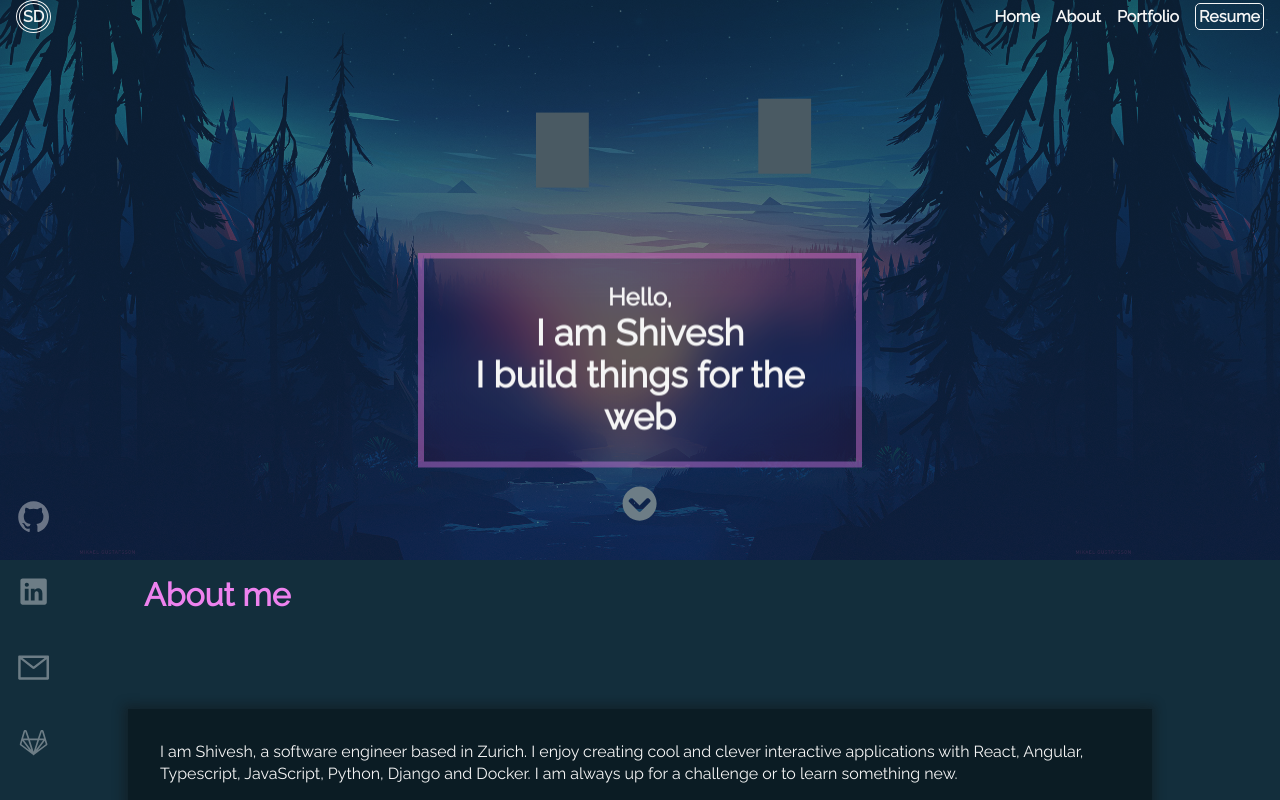
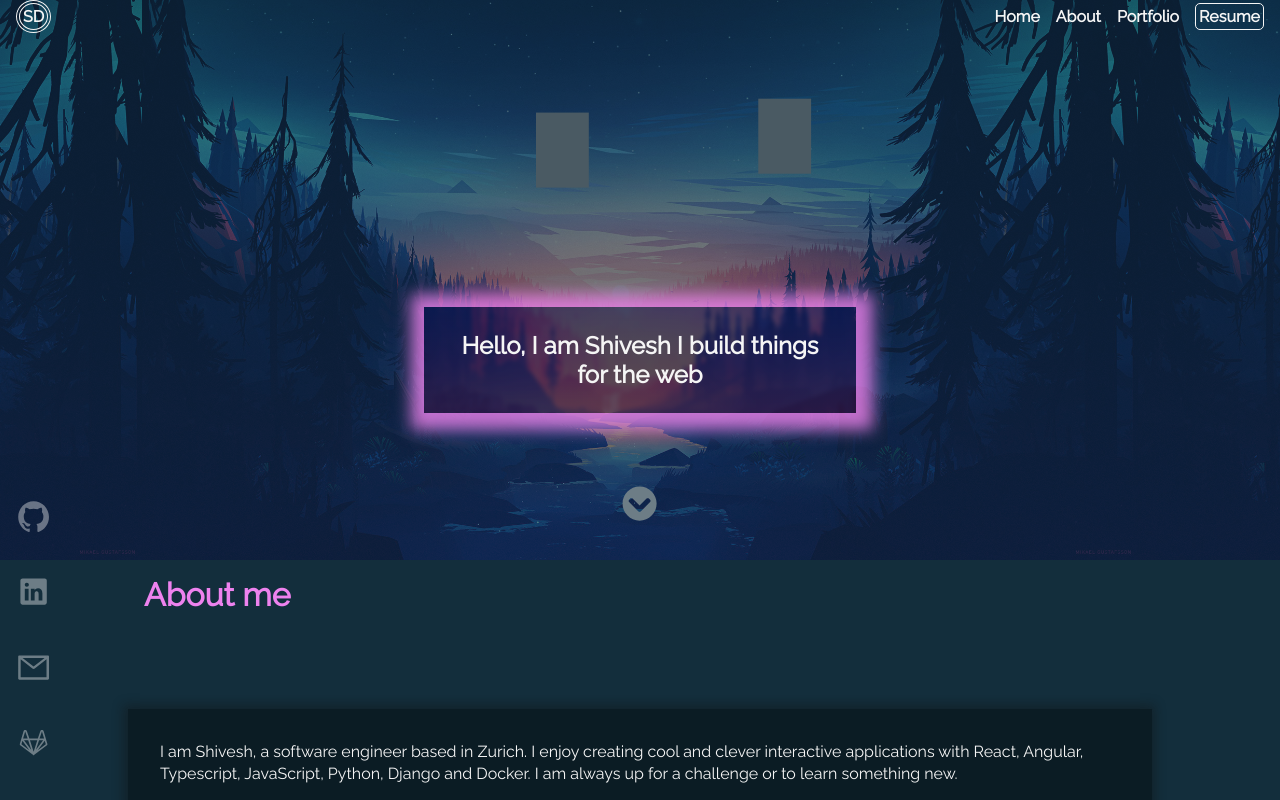
Before and after one commit to shivy108/gallery, a React (Create React App) app: page / in a window 1280 px wide. Shown: the top 800 px of the page. Built offline with nearby package versions, Linux system fonts and the light colour scheme; grey boxes are pictures that could not be loaded.

Commit message:
animation

```diff
--- a/package.json
+++ b/package.json
@@ -3,7 +3,6 @@
   "version": "0.1.0",
   "private": true,
   "dependencies": {
-    "@material-ui/core": "^4.11.0",
     "@testing-library/jest-dom": "^4.2.4",
     "@testing-library/react": "^9.5.0",
     "@testing-library/user-event": "^7.2.1",
@@ -11,14 +10,10 @@
     "@types/node": "^14.6.0",
     "@types/react": "^16.9.46",
     "@types/react-dom": "^16.9.8",
-    "@types/react-router-dom": "^5.1.5",
     "node-sass": "^4.14.1",
     "react": "^16.13.1",
     "react-dom": "^16.13.1",
     "react-icons": "^3.11.0",
-    "react-player": "^2.6.1",
-    "react-router": "^5.2.0",
-    "react-router-dom": "^5.2.0",
     "react-scripts": "3.4.3",
     "react-spring": "^8.0.27",
     "typescript": "^4.0.2"
--- a/src/index.tsx
+++ b/src/index.tsx
@@ -2,11 +2,11 @@ import React from 'react';
 import ReactDOM from 'react-dom';
 import './index.css';
 import * as serviceWorker from './serviceWorker';
-import Routes from './routes';
+import App from './pages/LandingPage';
 
 ReactDOM.render(
   <React.StrictMode>
-    <Routes />
+    <App />
   </React.StrictMode>,
   document.getElementById('root')
 );
--- a/src/pages/LandingPage/index.tsx
+++ b/src/pages/LandingPage/index.tsx
@@ -1,4 +1,5 @@
 import React, { useEffect, useState } from "react";
+import { useSpring, animated } from "react-spring";
 
 import "./style.scss";
 import { FaChevronCircleDown } from "react-icons/fa";
@@ -9,105 +10,128 @@ import laptop from "../../assets/laptop.png";
 import Project from "../../components/Project";
 import nike from "../../assets/nike-1.gif";
 
+
 const App = () => {
   const [show, handleShow] = useState(false);
+
+  const [state, toggle] = useState(true);
+  const { x } = useSpring({
+    from: { x: 0 },
+    x: state ? 1 : 0,
+    config: { duration: 1000 },
+  });
 
   useEffect(() => {
     console.log(show);
     window.addEventListener("scroll", () => {
-      if (window.scrollY) {
+      if (window.scrollY > 621) {
         handleShow(true);
       } else handleShow(false);
     });
     return () => {
       window.removeEventListener("scroll", () => {
-          handleShow(false);
+        handleShow(false);
       });
     };
   }, [show]);
 
   return (
-    <div className='page' id='page'>
+    <div className="page" id="page">
       <div className={show ? "navBlur" : "nav"}>
-        <div className='navIconWrapper'>
-          <div className='iconWrapper1'>
-            <div className='iconWrapper2'>
-              <h4 className='navIcon'>SD</h4>
+        <div className="navIconWrapper">
+          <div className="iconWrapper1">
+            <div className="iconWrapper2">
+              <h4 className="navIcon">SD</h4>
             </div>
           </div>
         </div>
-        <div className='navMenu'>
-          <h4 className='navItem'>
-            <a href='#page'>Home</a>
+        <div className="navMenu">
+          <h4 className="navItem">
+            <a href="#page">Home</a>
           </h4>
-          <a href='#About'>
+          <a href="#About">
             {" "}
-            <h4 className='navItem'>About</h4>
+            <h4 className="navItem">About</h4>
           </a>
-          <a href='#Projects'>
-            <h4 className='navItem'>Portfolio</h4>
+          <a href="#Projects">
+            <h4 className="navItem">Portfolio</h4>
           </a>
-          <a href='../../documents/resume.pdf' download='resume.pdf'>
-            <div className='navButtonWrapper'>
-              <h4 className='navButton'>Resume</h4>
-            </div>
+          <a href="../../documents/resume.pdf" download="resume.pdf">
+            <animated.div
+              style={{
+                opacity: x.interpolate({ range: [0, 1], output: [0.3, 1] }),
+                transform: x
+                  .interpolate({
+                    range: [0, 0.25, 0.35, 0.45, 0.55, 0.65, 0.75, 1],
+                    output: [1, 0.97, 0.9, 1.1, 0.9, 1.1, 1.03, 1],
+                  })
+                  .interpolate((x) => `scale(${x})`),
+              }}
+            >
+              <div onClick={() => toggle(!state)} className="navButtonWrapper">
+                <h4 className="navButton">Resume</h4>
+              </div>
+            </animated.div>
           </a>
         </div>
       </div>
-      <div className='welcomeBlock'>
-        <div className='bird-container bird-container--one'>
-          <div className='bird bird--one'></div>
+      <div className="welcomeBlock">
+        <div className="bird-container bird-container--one">
+          <div className="bird bird--one"></div>
         </div>
 
-        <div className='bird-container bird-container--two'>
-          <div className='bird bird--two'></div>
+        <div className="bird-container bird-container--two">
+          <div className="bird bird--two"></div>
         </div>
 
-        <div className='bird-container bird-container--three'>
-          <div className='bird bird--three'></div>
+        <div className="bird-container bird-container--three">
+          <div className="bird bird--three"></div>
         </div>
 
-        <div className='bird-container bird-container--four'>
-          <div className='bird bird--four'></div>
+        <div className="bird-container bird-container--four">
+          <div className="bird bird--four"></div>
         </div>
-        <FaChevronCircleDown className='icon' />
+        <FaChevronCircleDown className="icon" />
       </div>
-      <div className='welcomeMessage'>
-        <h2 className='message'>
-          Hello, <h2 className='messageName'>I am Shivesh</h2>
-          <h2 className='messageName'>I build things for the web</h2>
+      <div  className="welcomeMessage">
+        <h2 className="message">
+          Hello, I am Shivesh
+          I build things for the web
         </h2>
       </div>
-      <div className='socialBar'>
-        <div className='socialWrapper'>
+      <div className="socialBar">
+        <div className="socialWrapper">
           <a
-            className='socialIcon'
-            href='https://github.com/shivy108'
-            target='_blank'
-            rel='noopener noreferrer'>
+            className="socialIcon"
+            href="https://github.com/shivy108"
+            target="_blank"
+            rel="noopener noreferrer"
+          >
             <IoLogoGithub />
           </a>
           <a
-            href='https://www.linkedin.com/in/shivesh-dindayal-25291a111/'
-            target='_blank'
-            rel='noopener noreferrer'>
-            <IoLogoLinkedin className='socialIcon' />
+            href="https://www.linkedin.com/in/shivesh-dindayal-25291a111/"
+            target="_blank"
+            rel="noopener noreferrer"
+          >
+            <IoLogoLinkedin className="socialIcon" />
           </a>
-          <a href='mailto:shiveshdindayal@gmail.com'>
-            <AiOutlineMail className='socialIcon' />
+          <a href="mailto:shiveshdindayal@gmail.com">
+            <AiOutlineMail className="socialIcon" />
           </a>
           <a
-            href='https://gitlab.propulsion-home.ch/Shiv108'
-            target='_blank'
-            rel='noopener noreferrer'>
-            <AiOutlineGitlab className='socialIcon' />
+            href="https://gitlab.propulsion-home.ch/Shiv108"
+            target="_blank"
+            rel="noopener noreferrer"
+          >
+            <AiOutlineGitlab className="socialIcon" />
           </a>
         </div>
       </div>
-      <section className='about' id='About'>
-        <div className='wrapper'>
-          <h1 className='title'>About me</h1>
-          <p className='aboutPara'>
+      <section className="about" id="About">
+        <div className="wrapper">
+          <h1 className="title">About me</h1>
+          <p className="aboutPara">
             I am Shivesh, a software engineer based in Zurich. I enjoy creating
             cool and clever interactive applications with React, Angular,
             Typescript, JavaScript, Python, Django and Docker. I am always up
@@ -115,12 +139,12 @@ const App = () => {
           </p>
         </div>
       </section>
-      <section className='projects' id='Projects'>
-        <div className='wrapper'>
-          <h1 className='title'>Things I've built</h1>
+      <section className="projects" id="Projects">
+        <div className="wrapper">
+          <h1 className="title">Things I've built</h1>
           <Project
-            title='CV Generator'
-            link='https://drive.google.com/file/d/1NmoW0M0gn1n19iPn2Hk7UMuC08_aPFf2/view?ts=5f31473b'
+            title="CV Generator"
+            link="https://drive.google.com/file/d/1NmoW0M0gn1n19iPn2Hk7UMuC08_aPFf2/view?ts=5f31473b"
             image={laptop}
             technologies={[
               "react",
@@ -132,8 +156,8 @@ const App = () => {
             ]}
           />
           <Project
-            title='Netflix Clone'
-            link='https://netflix-clone130678.web.app/'
+            title="Netflix Clone"
+            link="https://netflix-clone130678.web.app/"
             image={netflix}
             technologies={[
               "React",
@@ -146,8 +170,8 @@ const App = () => {
             ]}
           />
           <Project
-            title='Online Shop'
-            link='https://netflix-clone130678.web.app/'
+            title="Online Shop"
+            link="https://netflix-clone130678.web.app/"
             image={nike}
             technologies={["React", "Sass", "firebase", "typeScript", "Redux"]}
           />
--- a/src/pages/LandingPage/style.scss
+++ b/src/pages/LandingPage/style.scss
@@ -1,6 +1,8 @@
 * {
   margin: 0;
   scroll-behavior: smooth;
+  -webkit-font-smoothing: antialiased;
+  -moz-osx-font-smoothing: grayscale;
 }
 a {
   text-decoration: none;
@@ -21,7 +23,6 @@ html {
   align-items: center;
   z-index: 1;
   transition: 300ms;
-
 }
 
 .navBlur {
@@ -91,38 +92,6 @@ html {
   margin-left: 1rem;
 }
 
-.welcomeBlock {
-  width: 100%;
-  height: 35rem;
-  background-image: linear-gradient(
-      to bottom,
-      rgba(3, 9, 92, 0.6) 0%,
-      rgba(255, 13, 195, 0.6) 100%
-    ),
-    url("../../assets/forest.jpg");
-  background-blend-mode: soft-light;
-  background-position: center center;
-  position: relative;
-  background-size: contain;
-  display: flex;
-  justify-content: center;
-  align-items: center;
-  opacity: 0.4;
-  .icon {
-    font-size: 2.2rem;
-    position: relative;
-    z-index: 2;
-    color: whitesmoke;
-    top: 40%;
-    transition: 300ms;
-  }
-  .icon:hover {
-    opacity: 1.8;
-    scale: 1.08;
-    transition: 300ms;
-    color: violet;
-  }
-}
 .bird {
   background-image: url(https://s3-us-west-2.amazonaws.com/s.cdpn.io/174479/bird-cells-new.svg);
   background-size: auto 100%;
@@ -214,16 +183,16 @@ html {
     transform: translateY(2vh) translateX(70vw) scale(0.6);
   }
 
-  50% {
+  60% {
     transform: translateY(0vh) translateX(90vw) scale(0.6);
   }
 
-  60% {
-    transform: translateY(-3vh) translateX(100vw) scale(0.6);
+  80% {
+    transform: translateY(-3vh) translateX(100vw) scale(0.4);
   }
 
   100% {
-    transform: translateY(0vh) translateX(100vw) scale(0);
+    transform: translateY(0vh) translateX(105vw) scale(0);
   }
 }
 
@@ -248,30 +217,104 @@ html {
     transform: translateY(-2.5vh) translateX(70vw) scale(0.5);
   }
 
-  50% {
+  60% {
     transform: translateY(0vh) translateX(90vw) scale(0.45);
   }
 
-  81% {
-    transform: translateY(3vh) translateX(100vw) scale(0.45);
+  91% {
+    transform: translateY(5vh) translateX(102vw) scale(0.35);
   }
 
   100% {
-    transform: translateY(3vh) translateX(100vw) scale(0);
+    transform: translateY(5vh) translateX(105vw) scale(0);
   }
 }
+.welcomeBlock {
+  width: 100%;
+  height: 35rem;
+  background-image: linear-gradient(
+      to bottom,
+      rgba(3, 9, 92, 0.6) 0%,
+      rgba(255, 13, 195, 0.6) 100%
+    ),
+    url("../../assets/forest.jpg");
+  background-blend-mode: soft-light;
+  background-position: center center;
+  position: relative;
+  background-size: contain;
+  display: flex;
+  justify-content: center;
+  align-items: center;
+  opacity: 0.4;
+  .icon {
+    font-size: 2.2rem;
+    position: relative;
+    z-index: 2;
+    color: whitesmoke;
+    top: 40%;
+    transition: 300ms;
+  }
+  .icon:hover {
+    opacity: 1.8;
+    scale: 1.08;
+    transition: 300ms;
+    color: violet;
+  }
+}
+@keyframes welcomeMessage {
+  0% {
+    box-shadow: 2px 2px 10px 10px rgba($color: violet, $alpha: 0.2);
+    top: 40%;
+    color: rgba(245, 245, 245,0);
+  }
+  25% {
+    box-shadow: 2px 2px 20px 10px rgba($color: violet, $alpha: 0.6);
 
+  }
+  50% {
+    box-shadow: 2px 2px 10px 10px rgba($color: violet, $alpha: 0.1);
+
+  }
+  75% {
+    box-shadow: 2px 2px 15px 20px rgba($color: violet, $alpha: 0.8);
+    top: 42%;
+    color: rgba(245, 245, 245,1);
+  }
+  80% {
+    box-shadow: 2px 2px 40px 10px rgba($color: violet, $alpha: 0);
+    top: 46%;
+    color: rgba(245, 245, 245,0);
+  }
+  89% {
+    box-shadow: 2px 2px 20px 10px rgba($color: violet, $alpha: 0.6);
+    top: 43%;
+    color: rgba(245, 245, 245,1);
+  }
+  92% {
+    box-shadow: 2px 2px 40px 10px rgba($color: violet, $alpha: 0.1);
+  }
+  93% {
+    box-shadow: 2px 2px 20px 20px rgba($color: violet, $alpha: 0.8);
+  }
+  96% {
+    box-shadow: 2px 2px 40px 40px rgba($color: violet, $alpha: 0.1);
+  }
+  100% {
+    box-shadow: 2px 2px 15px 15px rgba($color: violet, $alpha: 1);
+  }
+}
 .welcomeMessage {
   background-image: linear-gradient(
     to bottom,
-    rgba(3, 9, 92, 0.2) 0%,
-    rgba(75, 2, 57, 0.2) 100%
+    rgba(3, 9, 92, 0.4) 0%,
+    rgba(75, 2, 57, 0.4) 100%
   );
-  -webkit-backdrop-filter: blur(10px);
-  backdrop-filter: blur(20px);
+  -webkit-backdrop-filter: blur(2px);
+  backdrop-filter: blur(2px);
   color: whitesmoke;
-  font-weight: bold;
-  border: 6px solid rgba($color: violet, $alpha: 0.4);
+  animation-duration: 5s;
+  animation-name: welcomeMessage;
+  box-shadow: 2px 2px 15px 15px rgba($color: violet, $alpha: 0.8);
   position: absolute;
   top: 45%;
   left: 50%;
--- a/src/routes/index.tsx
+++ /dev/null
@@ -1,18 +0,0 @@
-import React from "react";
-import { BrowserRouter, Route, Switch } from "react-router-dom";
-import App from "../pages/LandingPage";
-
-
-
-function Routes() {
-  return (
-    <BrowserRouter>
-      <Switch>
-          <Route exact path="/" component={App}/>
-
-      </Switch>
-    </BrowserRouter>
-  );
-}
-
-export default Routes;
```
Also changed, not shown: 1 other file (tests, documents, lock files or other folders).
